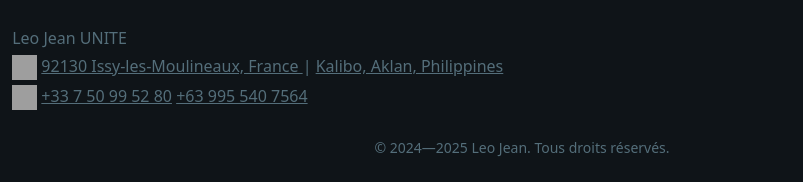
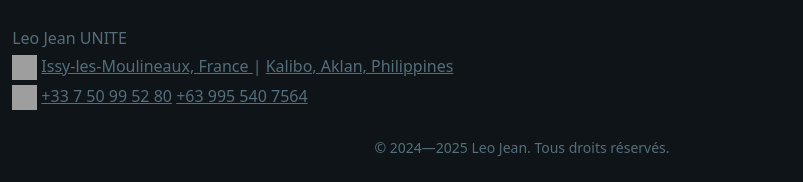
Before and after one commit to TheColonel92/thecolonel92.github.io, a plain HTML site: page page/presentation-fr.html in a window 1280 px wide. Shown: the part 2763-2945 px from the top of the page, 118-921 px from the left. Drawn offline with nearby package versions, Linux system fonts and the light colour scheme; grey boxes are pictures that could not be loaded.

Commit message:
Update presentation-fr.html

```diff
--- a/page/presentation-fr.html
+++ b/page/presentation-fr.html
@@ -374,8 +374,8 @@
                             <p class="footer-logotypes__address" style="margin-bottom: 0.25rem;">
                                 <span>
                                     <img src="https://res.cloudinary.com/jobimpact/image/upload/c_limit,w_72/f_auto/q_auto/v1703068567/icones-cv/rounded/contact/blanc/icone-cv-adresse-lieu-blanc_jsksdt" alt="Adresse" width="25" height="25" class="d-inline-block">
-                                    <a href="https://www.google.com/maps/place/92130+Issy-les-Moulineaux,+France" target="_blank" style="color: inherit; text-decoration: underline;">
-                                        92130 Issy-les-Moulineaux, France
+                                    <a href="https://www.google.com/maps/place/Issy-les-Moulineaux,+France" target="_blank" style="color: inherit; text-decoration: underline;">
+                                        Issy-les-Moulineaux, France
                                     </a>
                                     |
                                     <a href="https://www.google.com/maps/place/Kalibo,+Aklan,+Philippines" target="_blank" style="color: inherit; text-decoration: underline;">
```
